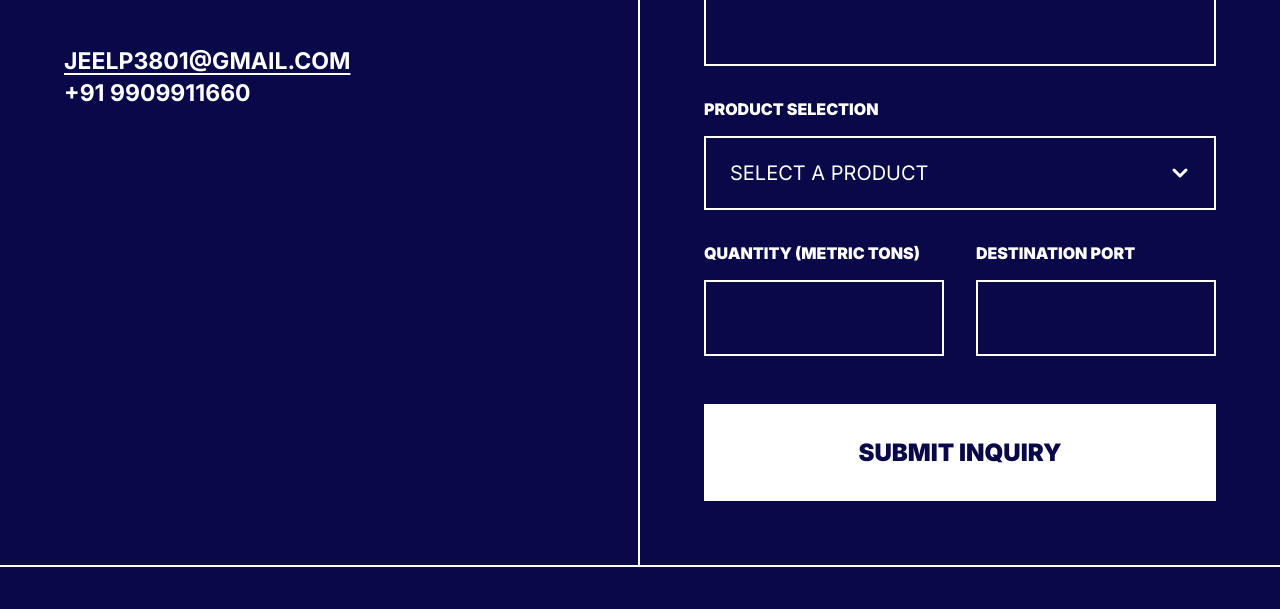
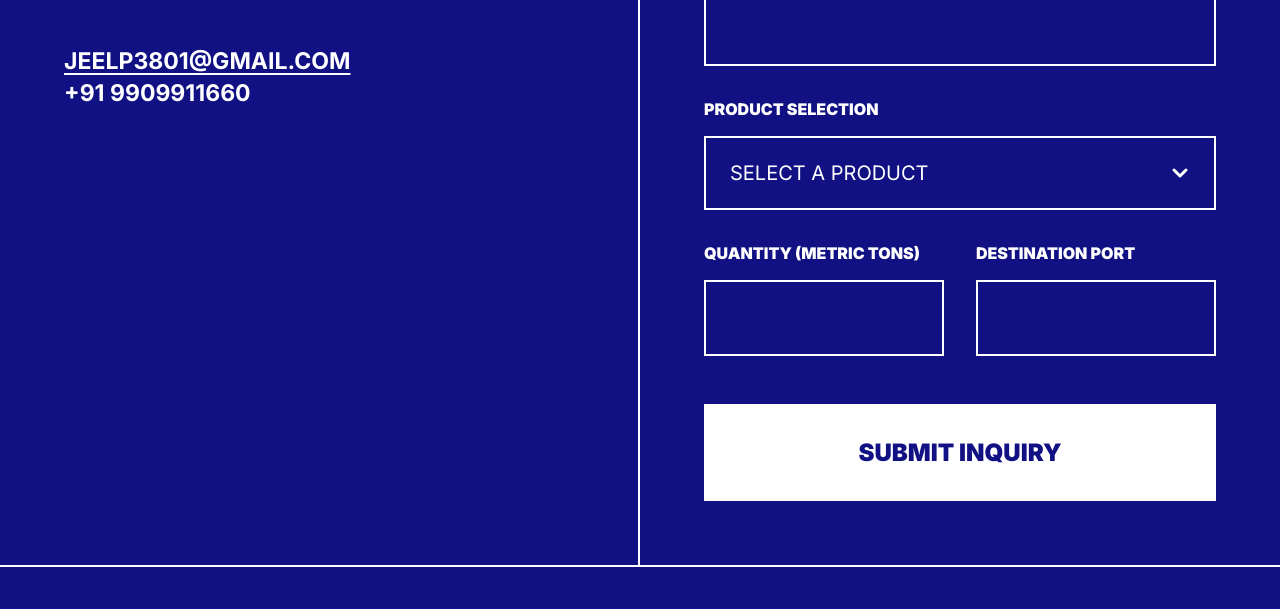
Before and after one commit to xtronironic/exports-business, a plain HTML site: page index.html in a window 1280 px wide. Shown: the part 5204-5813 px from the top of the page. Drawn offline with nearby package versions, Linux system fonts and the light colour scheme.

Commit message:
Change background color
Updated background color variable and body background.

```diff
--- a/styles.css
+++ b/styles.css
@@ -2,7 +2,7 @@
    VARIABLES & RESET
 ========================================= */
 :root {
-    --bg-color: #090949;
+    --bg-color: #111184;
     --text-color: #FFFFFF;
     --border-color: #FFFFFF;
     --accent-color: #222222;
@@ -21,7 +21,7 @@ html {
 }
 
 body {
-    background-color: #090949;
+    background-color: #111184;
     color: var(--text-color);
     font-family: var(--font-main);
     text-transform: uppercase;
```
